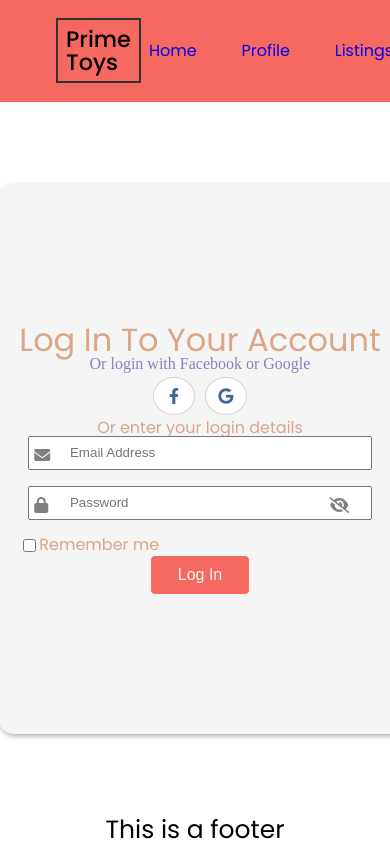
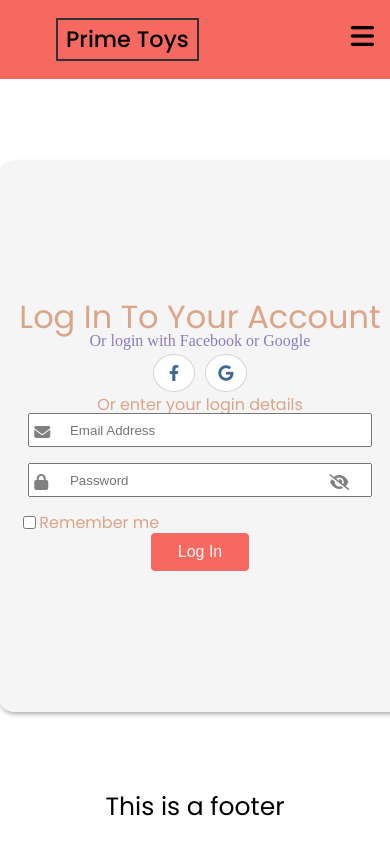
Before and after one commit to cn-kp/Prime-Toys, a React (Create React App) app in the folder client/: page /login in a window 390 px wide. Shown: the top 847 px of the page. Built offline with nearby package versions, Linux system fonts and the light colour scheme.

Commit message:
added mobile menu

```diff
--- a/client/src/components/navbar/navbar.js
+++ b/client/src/components/navbar/navbar.js
@@ -1,23 +1,54 @@
-import React from 'react';
+import React, { useState } from 'react';
 import { Link } from 'react-router-dom';
 import './navbar.scss';
 
 export default function Navbar() {
+  const [navbarOpen, setNavbarOpen] = useState(false);
+
+  const handleToggle = () => {
+    setNavbarOpen((prev) => !prev);
+  };
+
+  const closeMenu = () => {
+    setNavbarOpen(false);
+  };
+
   return (
     <nav>
       <div className="navbar">
         <div className="title-container">
           <h2 className="header-title">Prime Toys</h2>
         </div>
-        <ul className="nav--items">
+        <button className="btn" onClick={handleToggle}>
+          {navbarOpen ? (
+            <i class="fa-solid fa-xmark"></i>
+          ) : (
+            <i class="fa-solid fa-bars"></i>
+          )}
+        </button>
+        <ul className={`nav-items ${navbarOpen ? ' showMenu' : ''}`}>
           <li>
-            <Link to="/">Home</Link>
+            <Link to="/" activeClassName="active-link" onClick={closeMenu}>
+              Home
+            </Link>
           </li>
           <li>
-            <Link to="/profile">Profile</Link>
+            <Link
+              to="/profile"
+              activeClassName="active-link"
+              onClick={closeMenu}
+            >
+              Profile
+            </Link>
           </li>
           <li>
-            <Link to="/listings">Listings</Link>
+            <Link
+              to="/listings"
+              activeClassName="active-link"
+              onClick={closeMenu}
+            >
+              Listings
+            </Link>
           </li>
           <li>
             <Link to="/login">Login</Link>
--- a/client/src/components/navbar/navbar.scss
+++ b/client/src/components/navbar/navbar.scss
@@ -7,6 +7,22 @@
   padding: 0.65rem 0;
   z-index: 1;
   background-color: $red;
+  position: relative;
+
+  .btn {
+    position: fixed;
+    right: 10px;
+    top: 22px;
+    z-index: 10;
+    cursor: pointer;
+    background-color: transparent;
+    border: none;
+
+    .fa-solid {
+      font-size: 2em;
+      visibility: hidden;
+    }
+  }
 
   .title-container {
     padding: 0.5rem;
@@ -21,16 +37,13 @@
     }
   }
 
-  .nav--items {
+  .nav-items {
     display: flex;
     justify-content: space-between;
     list-style: none;
     margin: auto 0;
     margin-left: auto;
     margin-right: 1rem;
-
-    > * {
-      margin-right: 2rem;
   }
 
   &:last-child {
@@ -46,6 +59,19 @@
       text-decoration: underline;
       color: $dark;
       transition: 0.5s text-decoration ease;
+    }
+
+    > * {
+      padding-right: 0.2em;
+      padding-left: 0.2em;
+      margin-right: 2rem;
+      transition: all 0.2s ease;
+    }
+
+    @media (min-width: 992px) {
+      > * {
+        margin-right: 3rem;
+      }
     }
 
     a {
@@ -72,12 +98,51 @@
     }
   }
 }
+
+/* ================= MEDIA QUERIES =============== */
+
+//Navbar mobile menu
+@media (max-width: 600px) {
+  .navbar {
+    .btn {
+      .fa-solid {
+        visibility: visible;
+      }
+    }
+    .nav-items {
+      display: block;
+      overflow-y: scroll;
+      list-style: none;
+      position: fixed;
+      top: 0;
+      background: $red;
+      left: 0;
+      bottom: 0;
+      height: 100vh;
+      width: 0;
+      overflow: hidden;
+      max-width: 200px;
+      opacity: 0.85;
+      z-index: 9;
+
+      &.showMenu {
+        width: 100%;
       }
 
-// @media screen and (min-width: 600px) {
-//   .navbar {
-//
-//     justify-content: space-around;
-//     // background-color: linear-gradient(to right,$copper,$red)
-//   }
-// }
+      li {
+        &:first-child {
+          margin-top: 7rem;
+        }
+
+        a {
+          display: block;
+          padding: 1.5em 40px;
+          text-decoration: none;
+          color: #3fffd2;
+          text-transform: uppercase;
+          font-weight: bold;
+        }
+      }
+    }
+  }
+}
```
Also changed, not shown: client/src/App.js (+11 -12 lines). Lines whose indentation alone changed are shown as unchanged.
